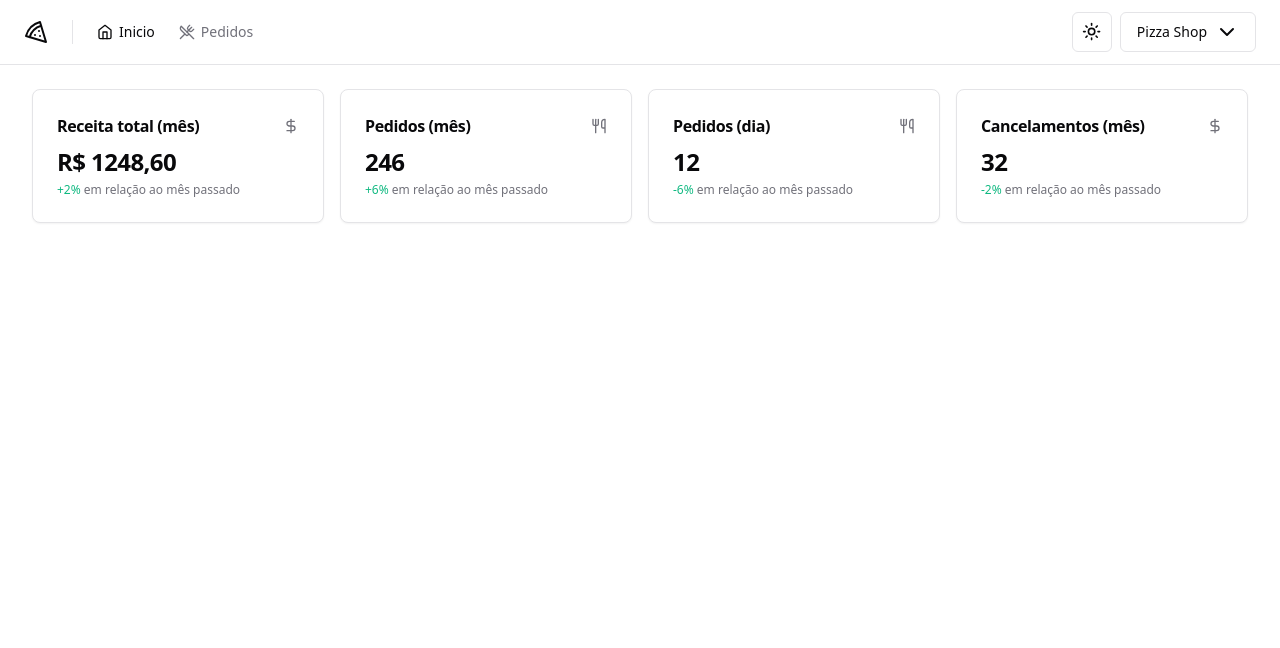
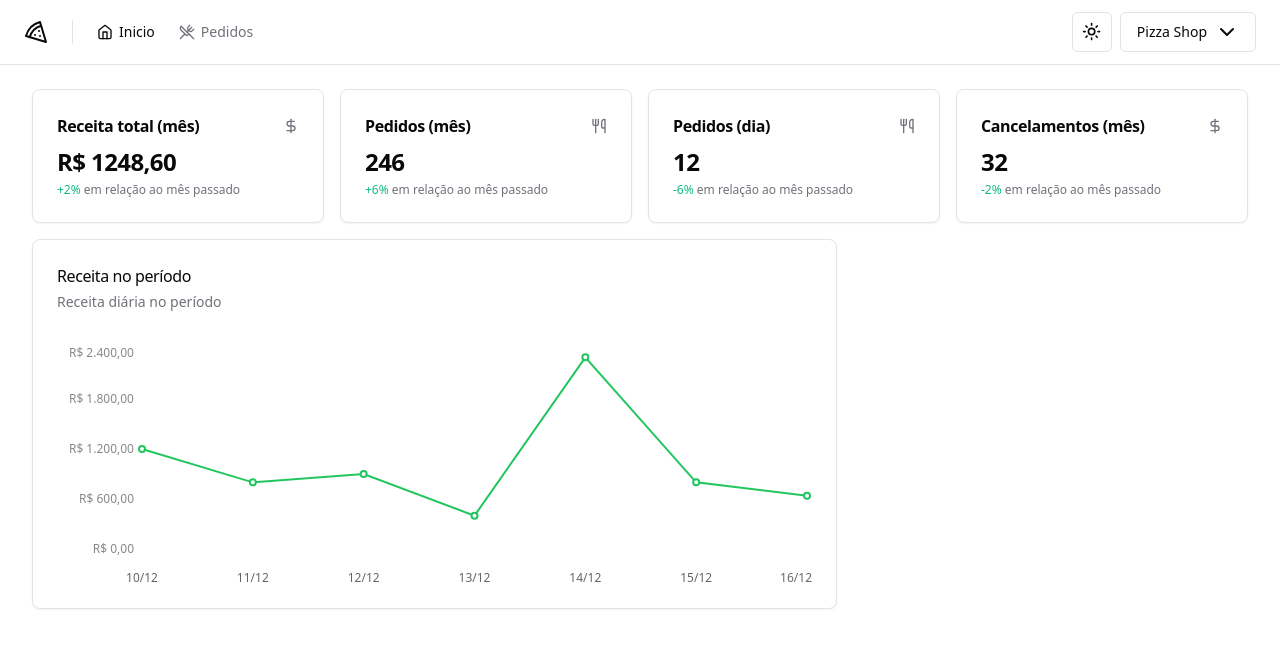
Before and after one commit to pedrocmoreira/pizza_shop_web, a React (Vite) app: page / in a window 1280 px wide. Shown: the top 648 px of the page. Built offline with nearby package versions, Linux system fonts and the light colour scheme.

Commit message:
gráfico de receita no periodo

```diff
--- a/package.json
+++ b/package.json
@@ -27,6 +27,7 @@
     "react-helmet-async": "^2.0.4",
     "react-hook-form": "^7.49.3",
     "react-router-dom": "^6.21.2",
+    "recharts": "^2.10.4",
     "sonner": "^1.3.1",
     "sort-by": "^1.2.0",
     "tailwind-merge": "^2.2.0",
--- a/src/pages/app/dashboard/dashboard.tsx
+++ b/src/pages/app/dashboard/dashboard.tsx
@@ -4,6 +4,7 @@
 import { MonthCanceledOrdersAmountCard } from './month-canceled-orders-amount-card'
 import { MonthOrdersAmountCard } from './month-orders-amount-card'
 import { MonthRevenueCard } from './month-revenue-card'
+import { RevenueChart } from './revenue-chart'
 
 export function Dashboard() {
   return (
@@ -16,6 +17,9 @@
           <DayOrdersAmountCard />
           <MonthCanceledOrdersAmountCard />
         </div>
+        <div className="grid grid-cols-9 gap-4">
+          <RevenueChart />
+        </div>
       </div>
     </>
   )
--- /dev/null
+++ b/src/pages/app/dashboard/revenue-chart.tsx
@@ -0,0 +1,68 @@
+import {
+  CartesianGrid,
+  Line,
+  LineChart,
+  ResponsiveContainer,
+  Tooltip,
+  XAxis,
+  YAxis,
+} from 'recharts'
+import colors from 'tailwindcss/colors'
+
+import {
+  Card,
+  CardContent,
+  CardDescription,
+  CardHeader,
+  CardTitle,
+} from '@/components/ui/card'
+
+const data = [
+  { date: '10/12', revenue: 1200 },
+  { date: '11/12', revenue: 800 },
+  { date: '12/12', revenue: 900 },
+  { date: '13/12', revenue: 400 },
+  { date: '14/12', revenue: 2300 },
+  { date: '15/12', revenue: 800 },
+  { date: '16/12', revenue: 640 },
+]
+
+export function RevenueChart() {
+  return (
+    <Card className="col-span-6">
+      <CardHeader className="flex-row items-center justify-between pb-8">
+        <div className="space-y-1">
+          <CardTitle className="text-base font-medium">
+            Receita no período
+          </CardTitle>
+          <CardDescription>Receita diária no período</CardDescription>
+        </div>
+      </CardHeader>
+      <CardContent>
+        <ResponsiveContainer width="100%" height={240}>
+          <LineChart data={data} style={{ fontSize: 12 }}>
+            <XAxis dataKey="date" axisLine={false} tickLine={false} dy={16} />
+            <YAxis
+              stroke="#888"
+              axisLine={false}
+              tickLine={false}
+              width={80}
+              tickFormatter={(value: number) =>
+                value.toLocaleString('pt-BR', {
+                  style: 'currency',
+                  currency: 'BRL',
+                })
+              }
+            />
+            <Line
+              stroke={colors.green[500]}
+              type="linear"
+              strokeWidth={2}
+              dataKey="revenue"
+            />
+          </LineChart>
+        </ResponsiveContainer>
+      </CardContent>
+    </Card>
+  )
+}
```
Also changed, not shown: 1 other file (tests, documents, lock files or other folders).
